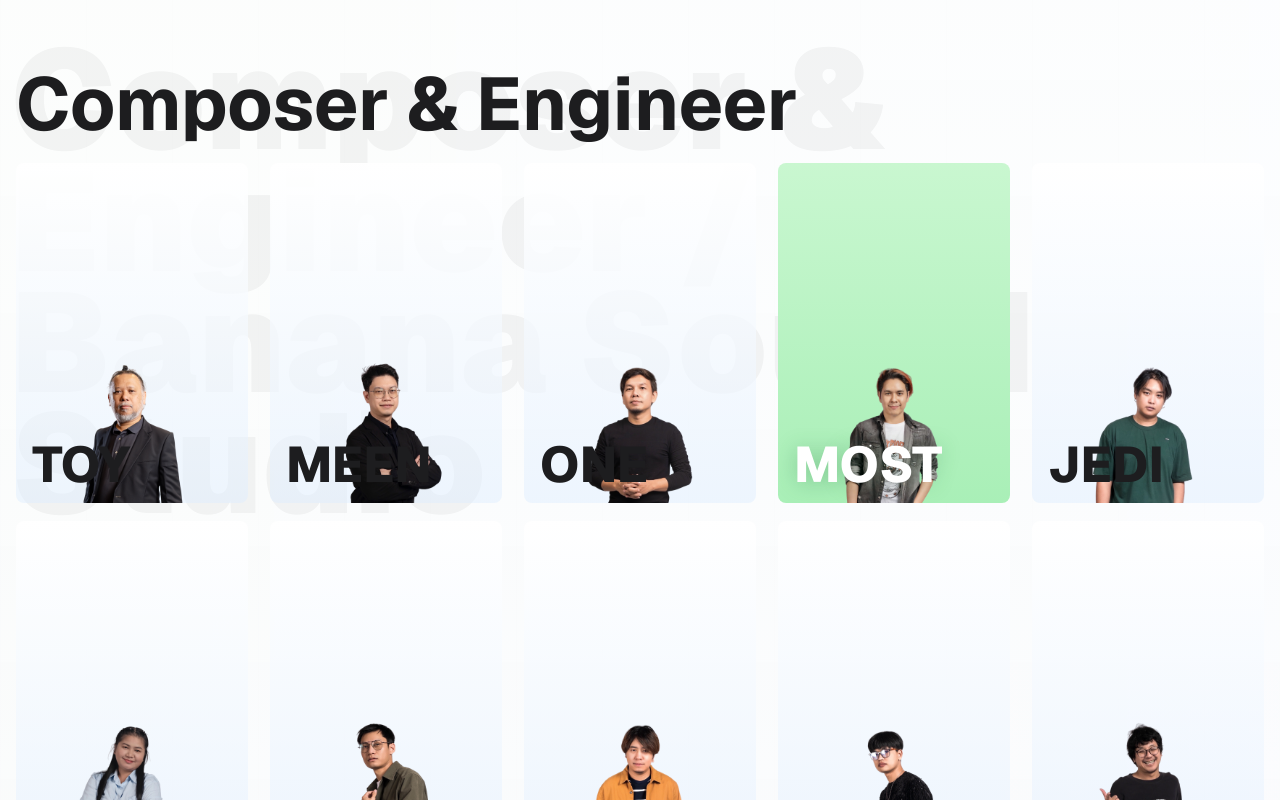
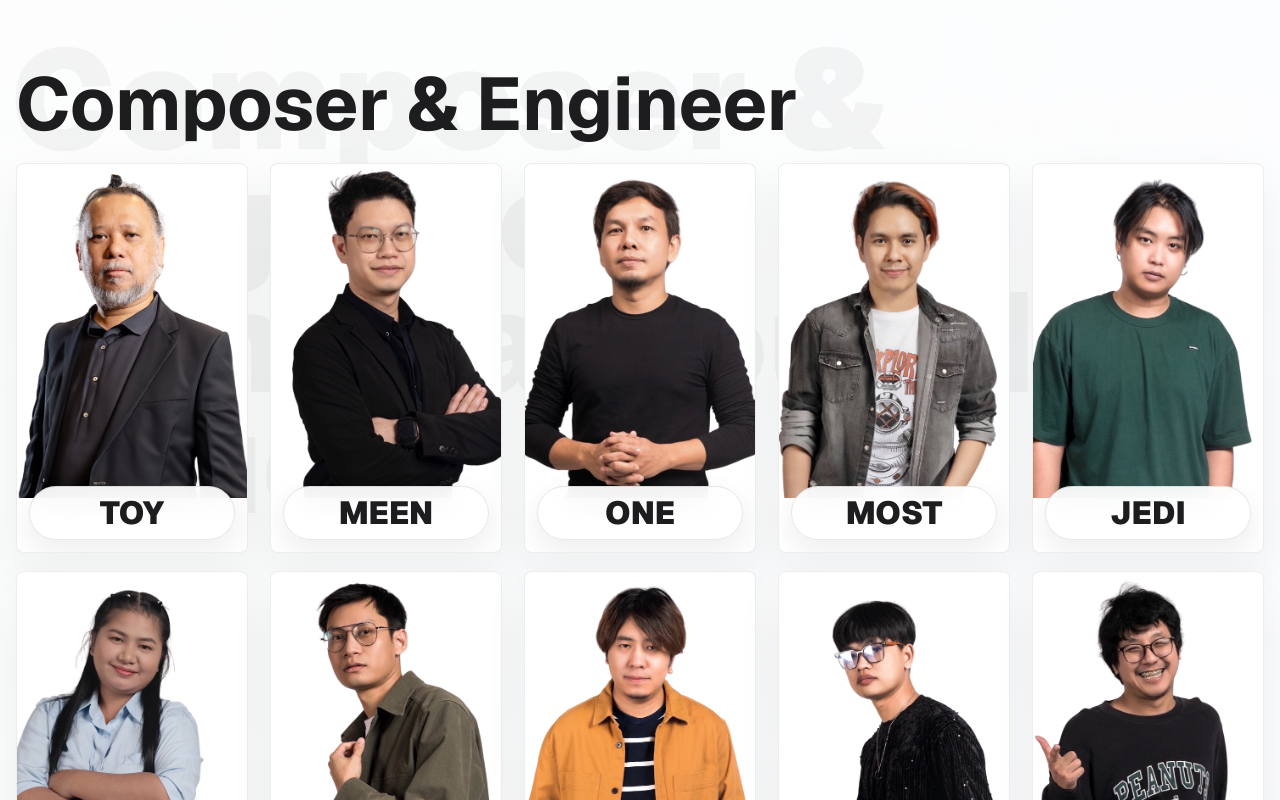
Before and after one commit to eskimo-project/bananasoundstudio, a Next.js app: page / in a window 1280 px wide. Shown: the part 7480-8280 px from the top of the page. Built offline with nearby package versions, Linux system fonts and the light colour scheme.

Commit message:
Unify team portrait cards

```diff
--- a/app/globals.css
+++ b/app/globals.css
@@ -723,39 +723,48 @@ h3 {
 
 .person-portrait {
   position: relative;
-  min-height: 340px;
+  min-height: 390px;
   overflow: hidden;
   border-radius: 8px;
-  background: linear-gradient(180deg, rgba(255, 255, 255, 0.98), rgba(220, 236, 255, 0.45));
+  border: 1px solid rgba(29, 29, 31, 0.08);
+  background: #ffffff;
+  box-shadow: 0 18px 46px rgba(29, 29, 31, 0.06);
 }
 
 .person-portrait img {
   position: absolute;
-  inset: auto 0 0;
-  width: 100%;
-  height: 92%;
-  object-fit: contain;
+  left: 50%;
+  bottom: 54px;
+  width: calc(100% + 110px);
+  height: calc(100% - 40px);
+  max-width: none;
+  object-fit: cover;
   object-position: center bottom;
+  transform: translateX(-50%) scale(1.04);
+  transform-origin: center bottom;
 }
 
 .person-portrait span {
   position: absolute;
-  left: 16px;
-  bottom: 16px;
+  left: 12px;
+  right: 12px;
+  bottom: 12px;
   z-index: 1;
+  display: flex;
+  align-items: center;
+  justify-content: center;
+  min-height: 54px;
+  padding: 0 12px;
+  border: 1px solid rgba(29, 29, 31, 0.1);
+  border-radius: 999px;
+  background: rgba(255, 255, 255, 0.92);
   color: #1d1d1f;
-  font-size: clamp(26px, 4vw, 50px);
-  font-weight: 780;
-  line-height: 0.9;
-}
-
-.person-portrait.is-featured {
-  background: linear-gradient(180deg, #c9f7d0, #a9efb7);
-}
-
-.person-portrait.is-featured span {
-  color: #ffffff;
-  text-shadow: 0 2px 22px rgba(19, 98, 45, 0.28);
+  font-size: clamp(21px, 2.5vw, 34px);
+  font-weight: 840;
+  line-height: 1;
+  text-align: center;
+  box-shadow: 0 10px 28px rgba(29, 29, 31, 0.08);
+  backdrop-filter: blur(16px);
 }
 
 .contact-section {
@@ -907,7 +916,7 @@ h3 {
   }
 
   .person-portrait {
-    min-height: 310px;
+    min-height: 360px;
   }
 }
 
@@ -1014,7 +1023,7 @@ h3 {
   }
 
   .person-portrait {
-    min-height: 410px;
+    min-height: 430px;
   }
 }
 
@@ -1052,6 +1061,15 @@ h3 {
   }
 
   .person-portrait {
-    min-height: 360px;
+    min-height: 390px;
+  }
+
+  .person-portrait img {
+    width: calc(100% + 84px);
+  }
+
+  .person-portrait span {
+    min-height: 48px;
+    font-size: 24px;
   }
 }
--- a/app/page.tsx
+++ b/app/page.tsx
@@ -418,13 +418,9 @@ export default function Home() {
                 {category.people.map((personKey) => {
                   const person = personByKey(personKey);
                   if (!person) return null;
-                  const featured = personKey === category.accent;
 
                   return (
-                    <article
-                      className={`person-portrait${featured ? " is-featured" : ""}`}
-                      key={person.src}
-                    >
+                    <article className="person-portrait" key={person.src}>
                       <img src={person.src} alt={`${displayName(person)} portrait`} />
                       <span>{displayName(person)}</span>
                     </article>
```
